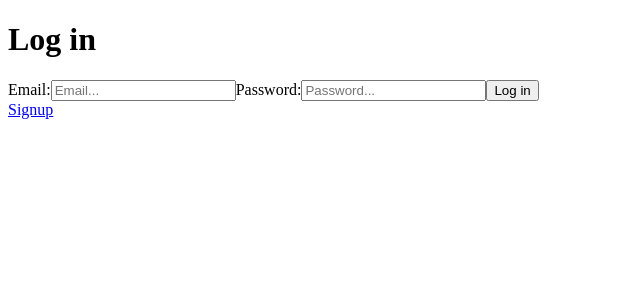
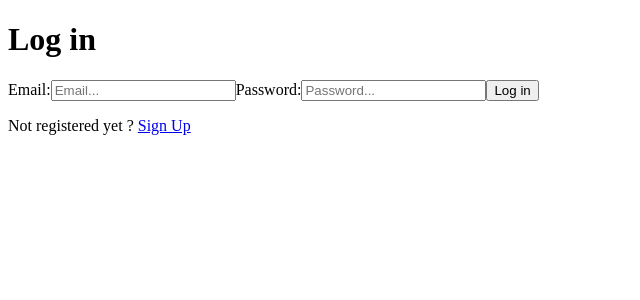
Before and after one commit to habib-chawki/social-app-front, a React (Create React App) app: page /login in a window 1280 px wide. Shown: the top 300 px of the page, without its empty margins (0-640 px from the left). Built offline with nearby package versions, Linux system fonts and the light colour scheme.

Commit message:
Setup not found page

```diff
--- a/src/App.js
+++ b/src/App.js
@@ -2,13 +2,15 @@ import React from 'react';
 import { Route, Switch } from 'react-router-dom';
 import SignUp from './components/SignUp';
 import LogIn from './components/LogIn';
+import NotFound from './components/NotFound';
 
 function App() {
    return (
       <div>
          <Switch>
             <Route exact path="/" component={SignUp} />
-            <Route path="/login" component={LogIn} />
+            <Route exact path="/login" component={LogIn} />
+            <Route component={NotFound} />
          </Switch>
       </div>
    );
--- a/src/components/LogIn.jsx
+++ b/src/components/LogIn.jsx
@@ -6,7 +6,9 @@ function LogIn() {
    return (
       <div>
          <CredentialsForm title="Log in" />
-         <Link to="/">Signup</Link>
+         <p>
+            Not registered yet ? <Link to="/">Sign Up</Link>
+         </p>
       </div>
    );
 }
--- /dev/null
+++ b/src/components/NotFound.jsx
@@ -0,0 +1,7 @@
+import React from 'react';
+
+function NotFound() {
+   return <h1>404 - Not Found</h1>;
+}
+
+export default NotFound;
--- a/src/components/SignUp.jsx
+++ b/src/components/SignUp.jsx
@@ -6,7 +6,9 @@ function SignUp() {
    return (
       <div>
          <CredentialsForm title="Sign up" />
-         <Link to="/login">LogIn</Link>
+         <p>
+            Already registered ? <Link to="/login">Log In</Link>
+         </p>
       </div>
    );
 }
```
